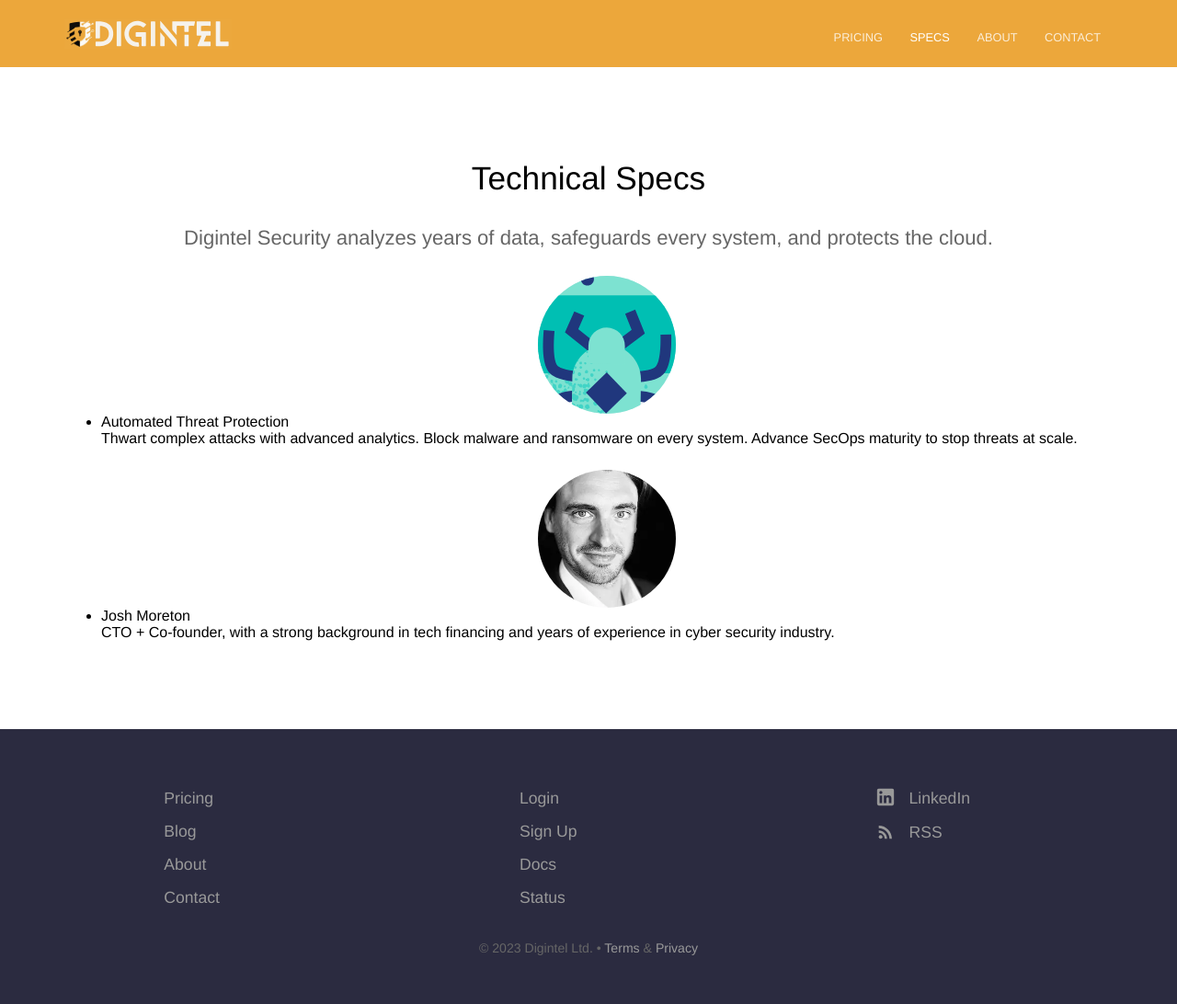
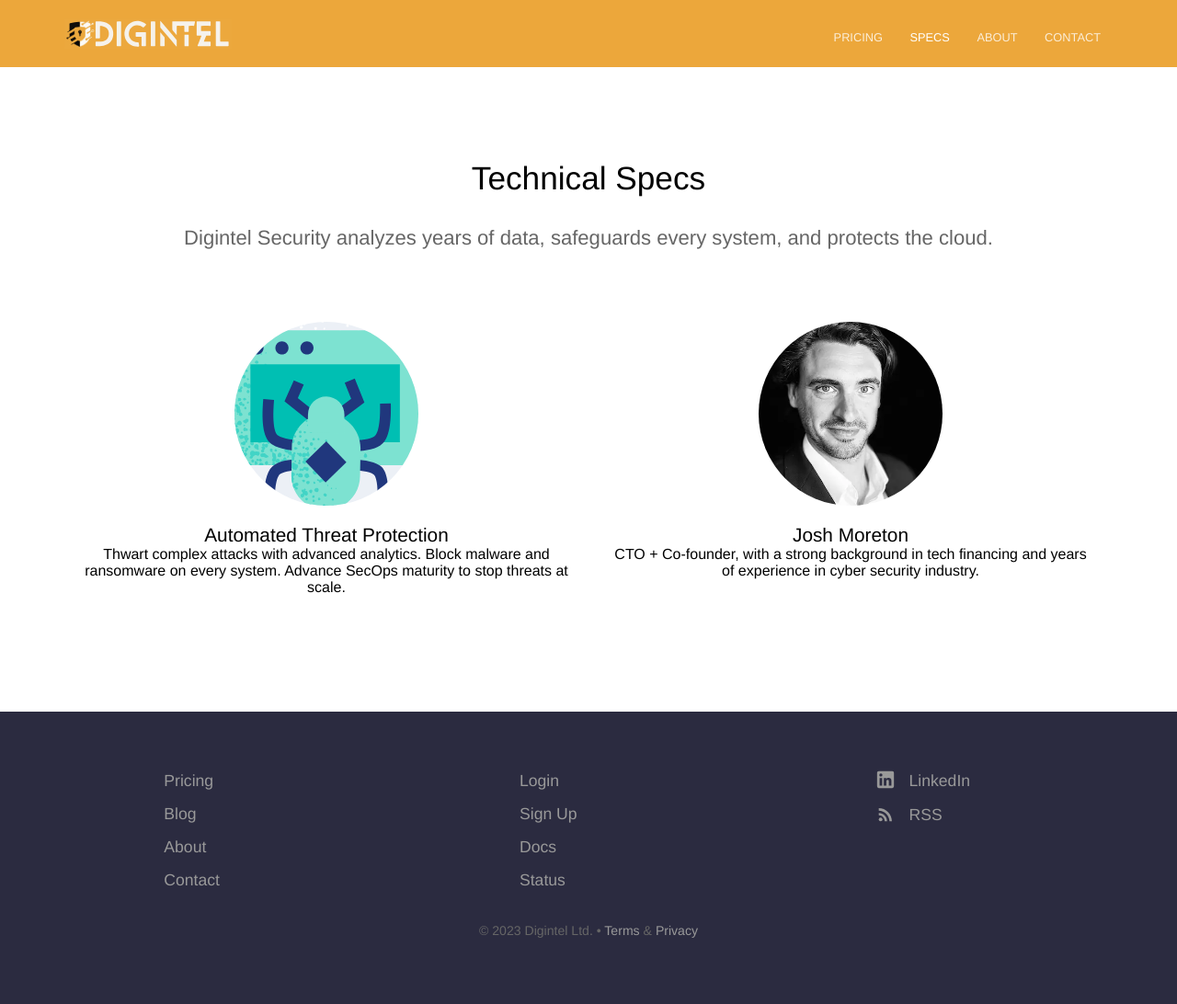
Before and after one commit to Josh-moreton/Josh-moreton.github.io, a Jekyll site: the page built from specs.html, in a window 1280 px wide. Shown: the whole page at 92% size. Built offline with Jekyll 4.4.1, drawn with Linux system fonts in a browser that asks for light colours.

Commit message:
Revert "committest"
This reverts commit 31648edbeae5dcd1e786e71e6ae58b8227afc093.

```diff
--- a/_sass/specs.scss
+++ b/_sass/specs.scss
@@ -1,4 +1,4 @@
-.specs {
+.staff {
 	padding: 0;
 	list-style: none;
 	@extend %flexbox;
--- a/specs.html
+++ b/specs.html
@@ -4,7 +4,7 @@
   Digintel Security analyzes years of data, safeguards every system, and protects the cloud.
 ---
 
-<ul class="specs">
+<ul class="staff">
 	{% for person in site.tech_specs %}
 		<li>
 			<div class="square-image"><img src="{% include relative-src.html src=person.image_path %}" alt="{{ person.name }}"/></div>
```
